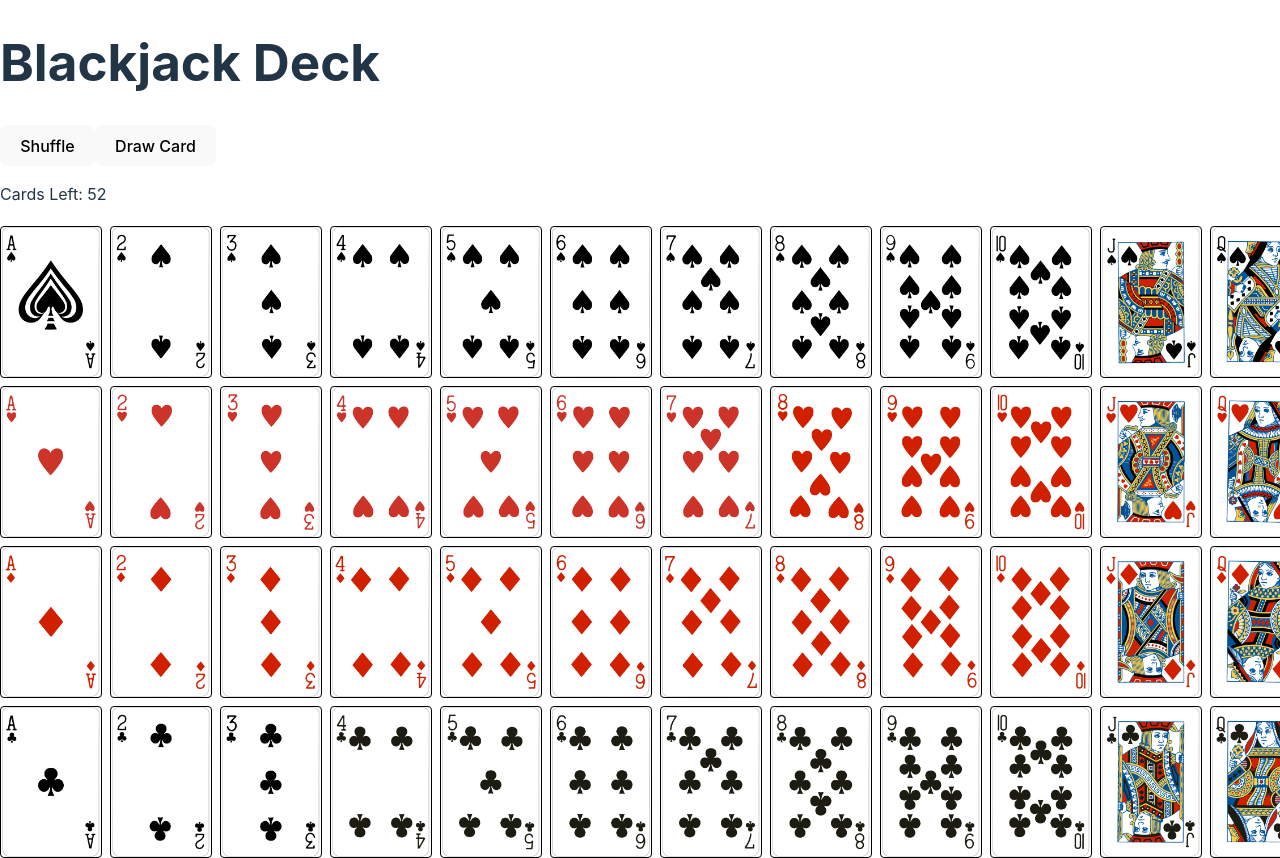
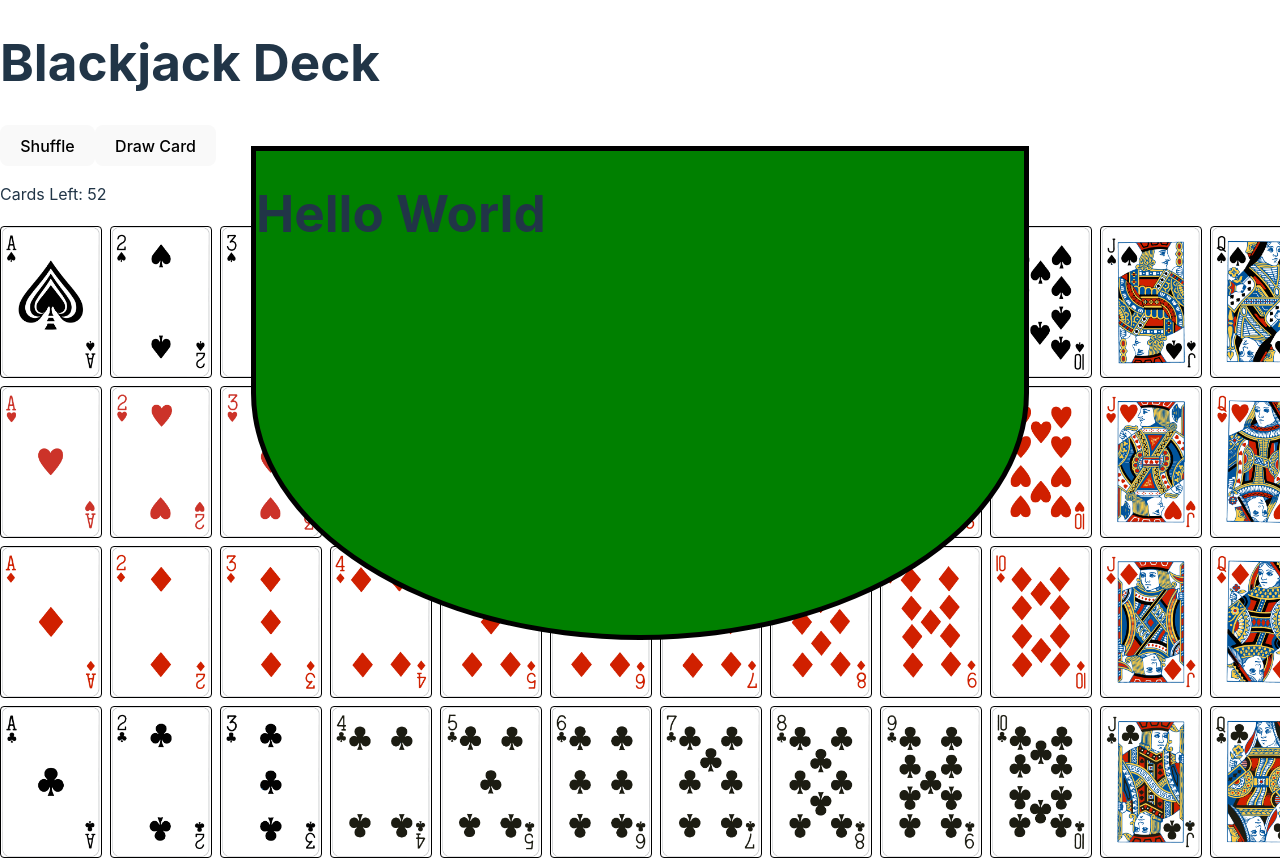
Before and after one commit to gazjosef/blackjack-react, a React (Vite) app: page / in a window 1280 px wide. Shown: the top 858 px of the page. Built offline with nearby package versions, Linux system fonts and the light colour scheme.

Commit message:
Fix?: It's Fucked

```diff
--- a/src/App.tsx
+++ b/src/App.tsx
@@ -1,5 +1,6 @@
 import { useDeck } from "./hooks/useDeck";
 import Card from "./components/Card/Card";
+import BlackJackTable from "./components/BlackJackTable/BlackJackTable2";
 import styled from "styled-components";
 
 const DeckContainer = styled.div`
@@ -32,6 +33,8 @@ const App = () => {
           <Card key={index} suit={card.suit} value={card.value} />
         ))}
       </DeckContainer>
+
+      <BlackJackTable />
     </div>
   );
 };
--- /dev/null
+++ b/src/components/BlackJackTable/BlackJackTable2.styles.ts
@@ -0,0 +1,28 @@
+import styled from "styled-components";
+
+export const TableContainer = styled.div`
+  width: 60%; /* Adjust for table size */
+  height: 100px;
+  padding-bottom: 30%; /* Creates the curved effect */
+  background-color: green;
+  border: 5px solid black;
+  border-bottom-left-radius: 100%;
+  border-bottom-right-radius: 100%;
+  position: absolute;
+  left: 50%;
+  bottom: 20%;
+  transform: translateX(-50%);
+`;
+
+// export const Section = styled.div`
+//   margin: 20px 0;
+//   width: 100%;
+//   text-align: center;
+// `;
+
+// export const Heading = styled.h2`
+//   margin-bottom: 10px;
+//   font-size: 24px;
+//   text-transform: uppercase;
+//   font-weight: bold;
+// `;
--- /dev/null
+++ b/src/components/BlackJackTable/BlackJackTable2.tsx
@@ -0,0 +1,14 @@
+import React from "react";
+import { TableContainer } from "./BlackJackTable2.styles";
+// import Hand from "../Hand/Hand";
+// import Controls from "../Controls/Controls";
+
+const BlackjackTable2: React.FC = () => {
+  return (
+    <TableContainer>
+      <h1>Hello World</h1>
+    </TableContainer>
+  );
+};
+
+export default BlackjackTable2;
```
